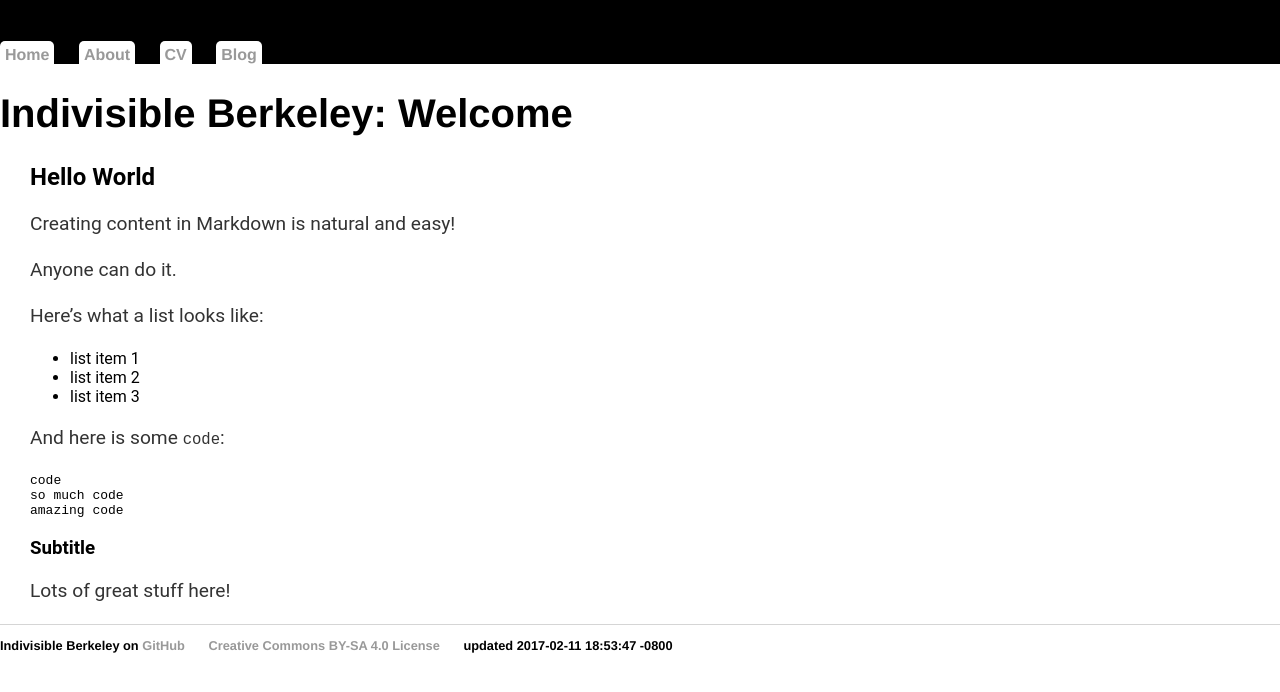
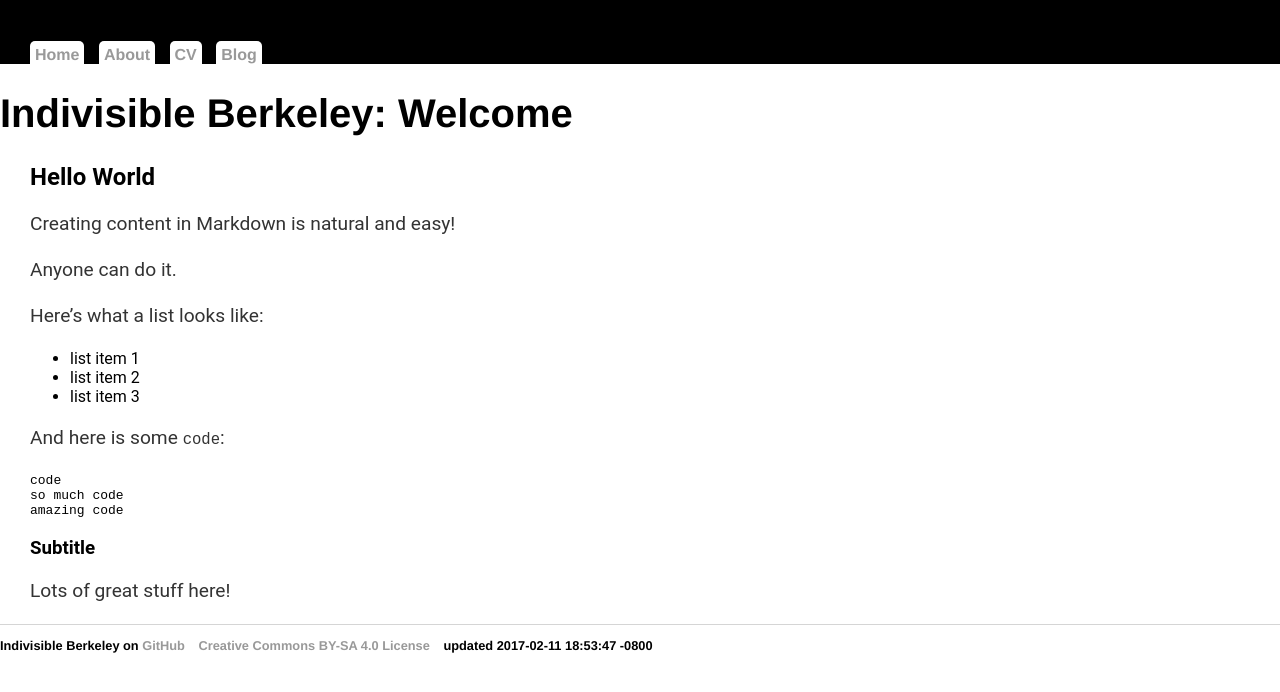
Before and after one commit to bc-design/www-ib, a Jekyll site: the page built from index.md, in a window 1280 px wide. Shown: the top 692 px of the page. Built offline with Jekyll 4.4.1, drawn with Linux system fonts in a browser that asks for light colours.

Commit message:
header style

```diff
--- a/css/main.css
+++ b/css/main.css
@@ -2,6 +2,7 @@ body {
     font-family: "San Francisco", "Roboto", "Segoe UI", "Helvetica Neue", "Lucida Grande", Arial, sans-serif;
     width: 100%;
     margin: 0px;
+    border: 0px;
 }
 
 .container {
@@ -9,7 +10,7 @@ body {
 }
 
 nav {
-    padding: 30px 0px 0px 0px;
+    padding: 30px 0px 0px 30px;
     border: 0px;
     background: black;
 }
@@ -29,7 +30,7 @@ nav ul, footer ul {
 }
 nav ul li, footer ul li {
     display: inline;
-    margin-right: 20px;
+    margin-right: 10px;
 }
 
 a {
```
